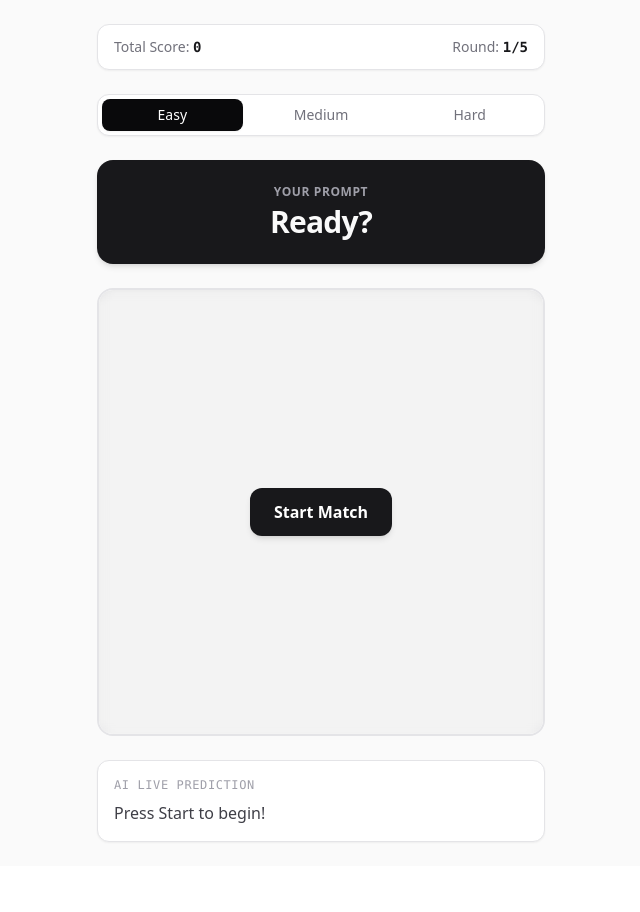
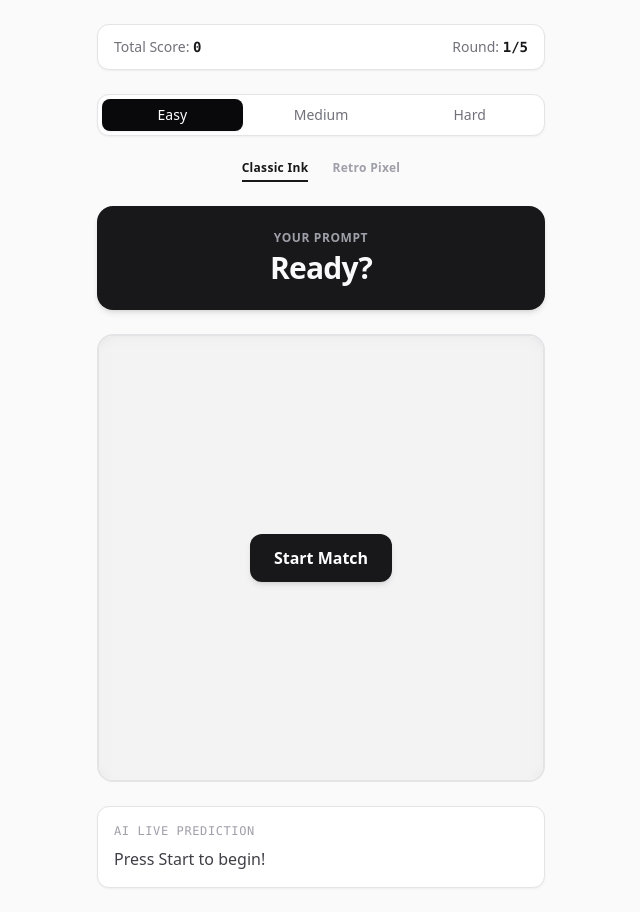
Before and after one commit to BenCorcoran/ai-sketch-game, a Next.js app: page / in a window 1280 px wide. Shown: the whole page, without its empty margins (319-959 px from the left). Before the commit the page ends 866 px from the top, so only its background shows below. Built offline with nearby package versions, Linux system fonts and the light colour scheme.

Commit message:
Implement canvas mode toggle buttons

```diff
--- a/app/page.tsx
+++ b/app/page.tsx
@@ -329,6 +329,24 @@ export default function GamePage() {
           </div>
         )}
 
+        {/* Canvas Style Switcher */}
+        {!isPlaying && (
+          <div className="flex justify-center space-x-6 text-xs font-semibold tracking-wide uppercase text-zinc-400">
+            <button
+              onClick={() => setCanvasMode('classic')}
+              className={`pb-1 transition-colors border-b-2 cursor-pointer ${canvasMode === 'classic' ? 'text-zinc-900 border-zinc-900' : 'border-transparent hover:text-zinc-600'}`}
+            >
+              Classic Ink
+            </button>
+            <button
+              onClick={() => setCanvasMode('pixel')}
+              className={`pb-1 transition-colors border-b-2 cursor-pointer ${canvasMode === 'pixel' ? 'text-zinc-900 border-zinc-900' : 'border-transparent hover:text-zinc-600'}`}
+            >
+              Retro Pixel
+            </button>
+          </div>
+        )}
+
         {/* Word Directive Card */}
         <div className="text-center bg-zinc-900 text-zinc-50 py-6 rounded-2xl shadow-md space-y-1">
           <p className="text-xs tracking-wider uppercase text-zinc-400 font-semibold">Your Prompt</p>
```
